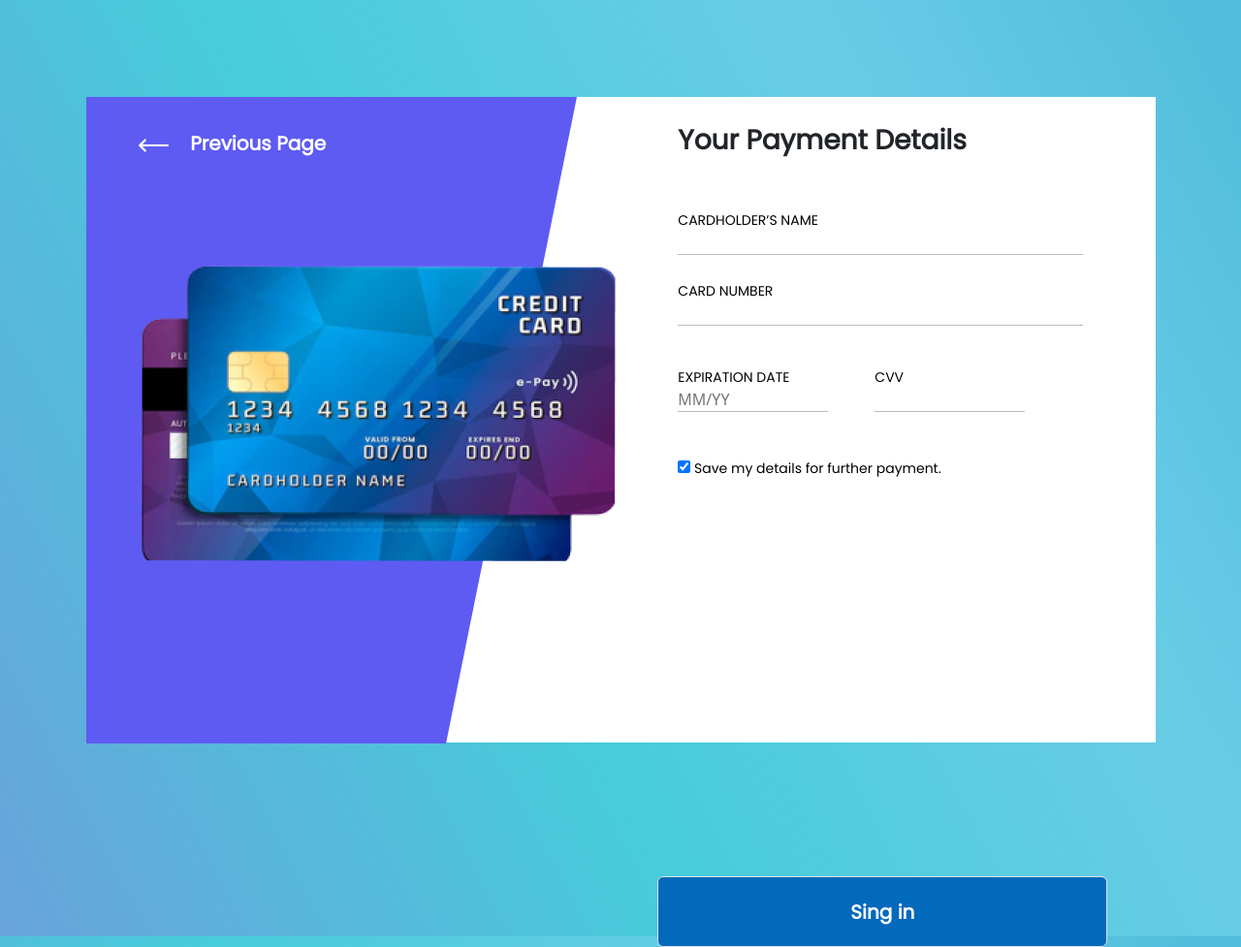
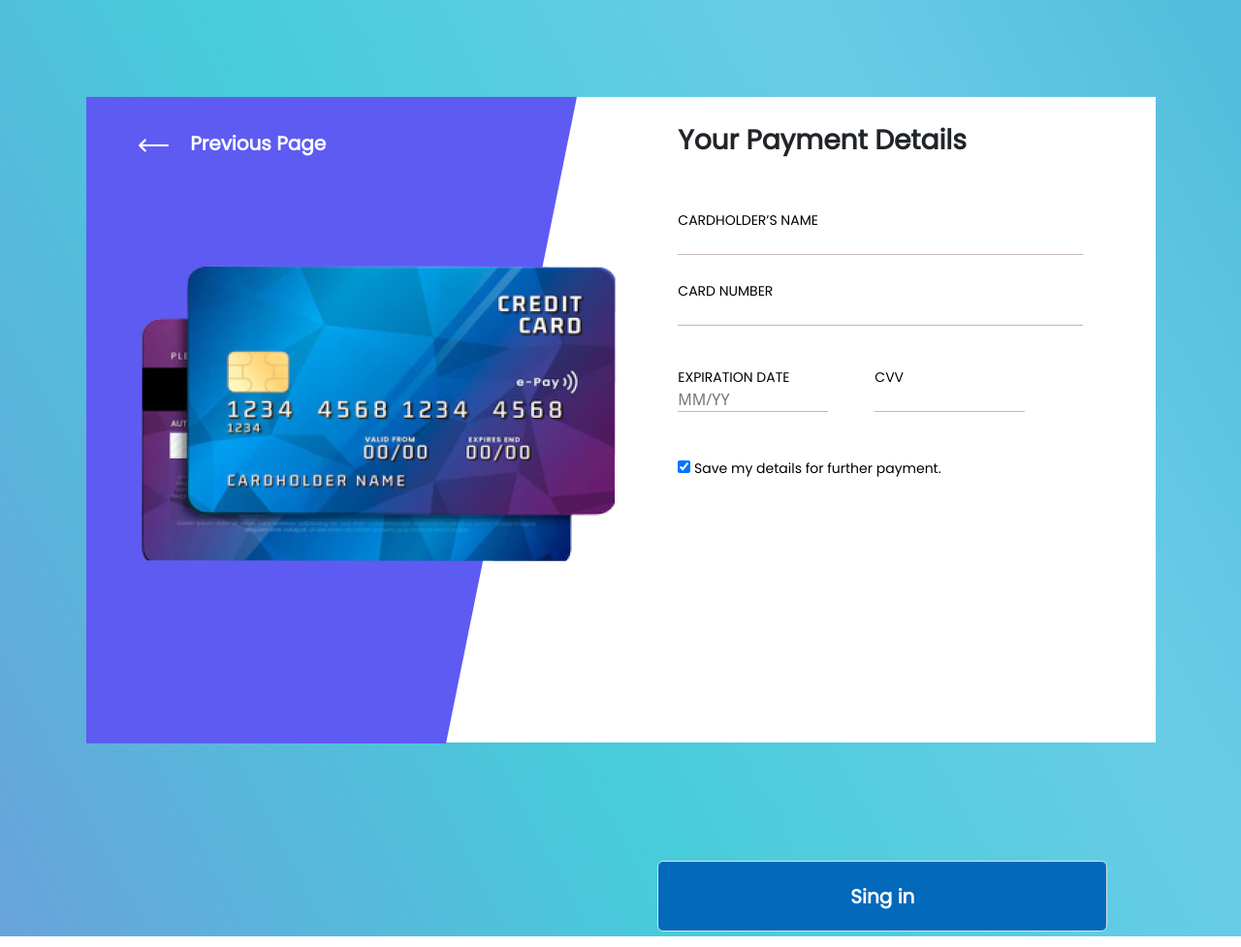
Before and after one commit to nairaghvaladze/js-31, a plain HTML site: page index.html in a window 1280 px wide. Shown: the whole page at 97% size. Drawn offline with nearby package versions, Linux system fonts and the light colour scheme.

Commit message:
Update style.css

```diff
--- a/css/style.css
+++ b/css/style.css
@@ -119,7 +119,7 @@ line-height: 30px;
 letter-spacing: 0em;
 text-align: center;
 position: absolute;
-top:113%;
+top:111%;
 left:53%;
 
 
```
